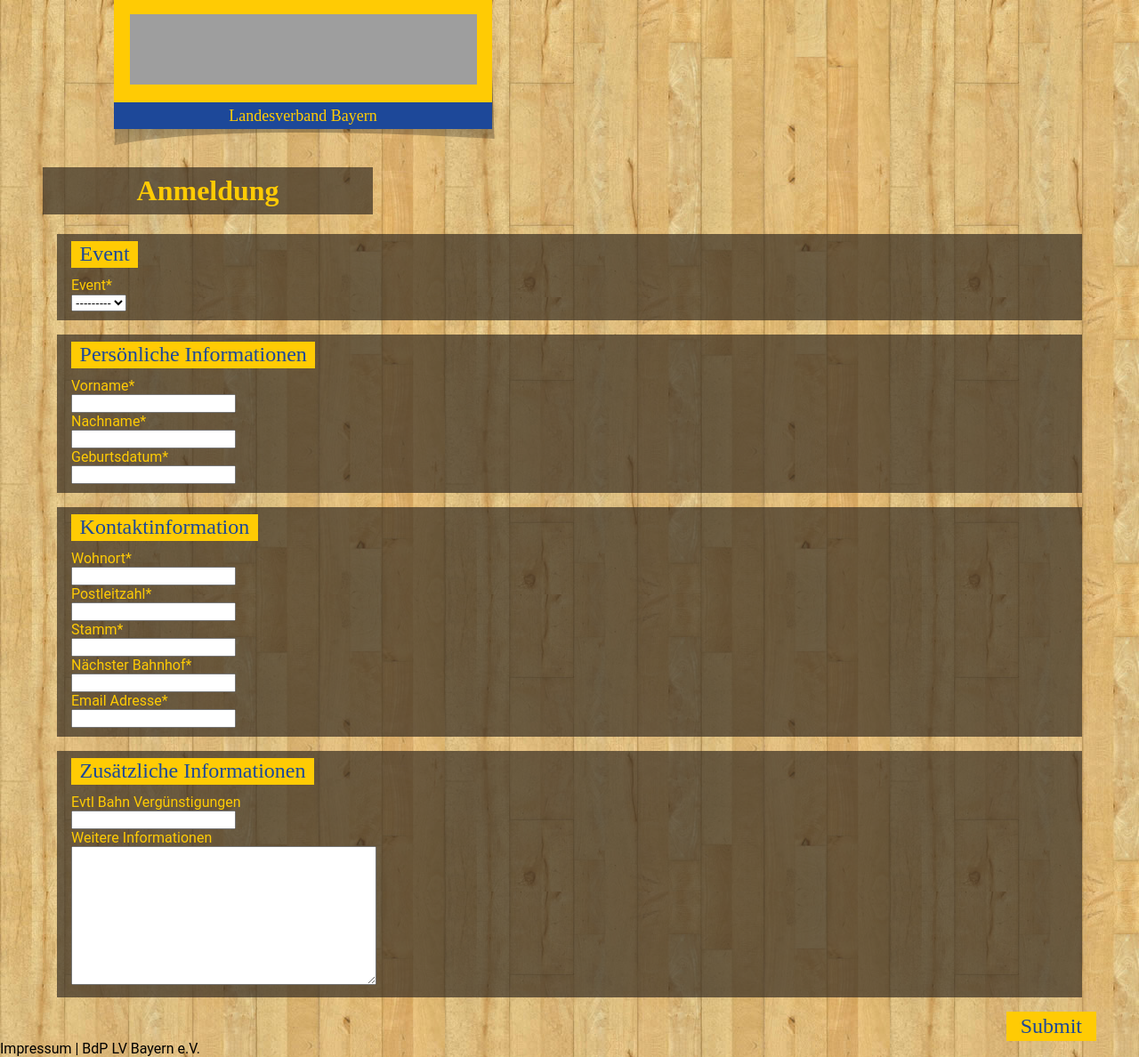
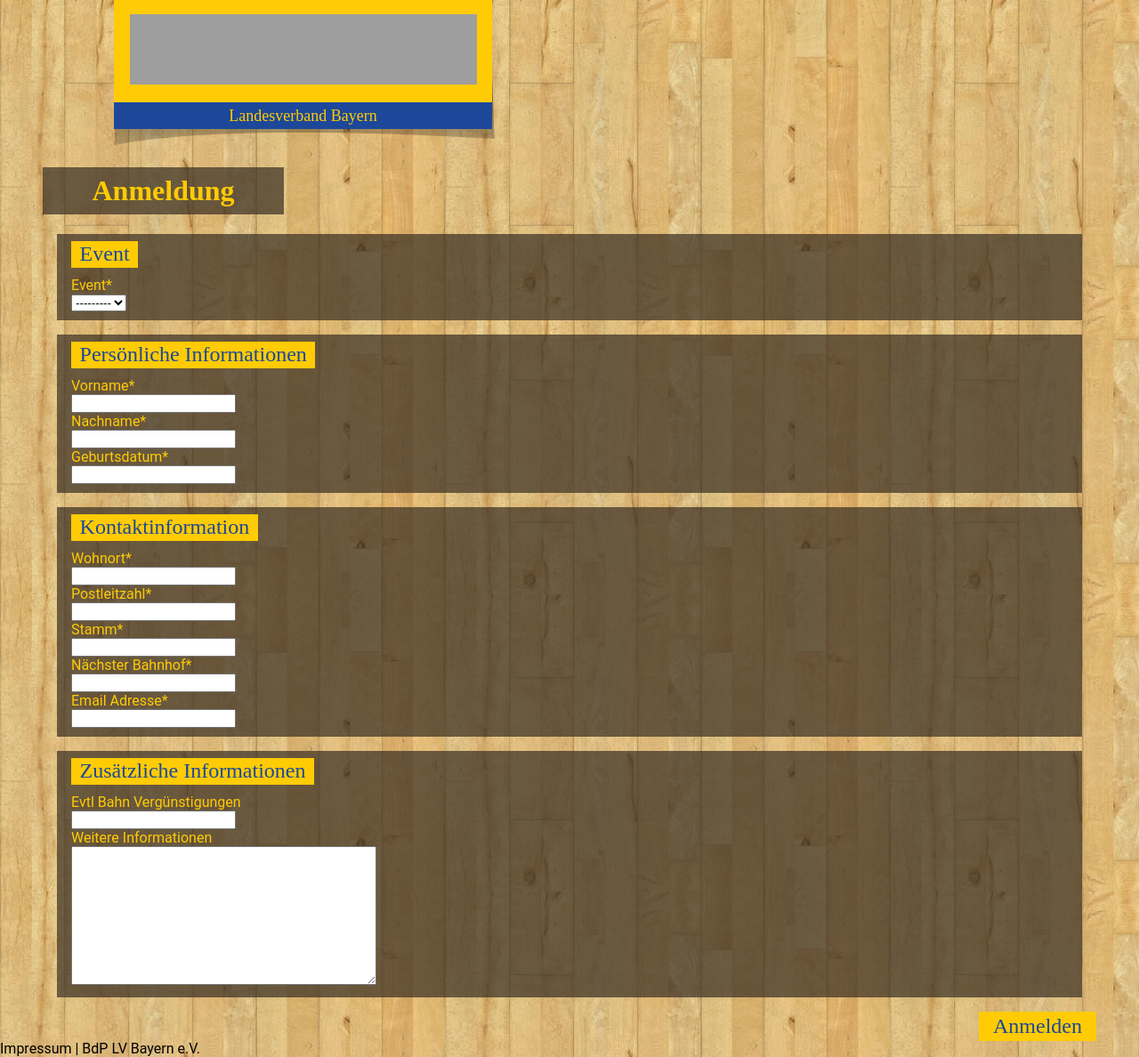
Before and after one commit to girstenbrei/LV, a Django app: page /signup/ in a window 1280 px wide. Shown: the whole page at 89% size. Run offline with Django 3.2, Linux system fonts and the light colour scheme; data that the repository does not hold is empty; style sheets or scripts are compiled from the project's sources; some libraries are stand-ins or nearby versions; grey boxes are pictures that could not be loaded.

Commit message:
Moving css and html to app

```diff
--- a/signup/forms.py
+++ b/signup/forms.py
@@ -52,7 +52,7 @@ class EditParticipant(forms.ModelForm):
                 'additional',
             ),
             ButtonHolder(
-                Submit('submit', 'Submit')
+                Submit('submit', 'Anmelden')
             )
         )
 
--- a/signup/static/signup/css/signup.css
+++ b/signup/static/signup/css/signup.css
@@ -56,15 +56,6 @@ main {
     padding: 2rem 3rem;
 }
 
-h1 {
-    font-family: Immenhausen, serif;
-    color: #ffcb04;
-    background-color: rgba(56, 46, 35, 0.7);
-    width: 30%;
-    text-align: center;
-    padding: 0.5rem;
-}
-
 fieldset {
     background-color: rgba(56, 46, 35, 0.7);
     border-style: none;
@@ -97,7 +88,7 @@ fieldset .help-inline {
     float: right;
 }
 
-.btn {
+.btn-primary {
     background-color: #ffcb04;
     color: #1d4899;
     border: 0;
@@ -108,4 +99,15 @@ fieldset .help-inline {
     font-family: "Immenhausen", serif;
 }
 
+h1 {
+    font-family: "Immenhausen", serif;
+    color: #ffcb04;
+    background-color: rgba(56, 46, 35, 0.7);
+    width: 30%;
+    text-align: center;
+    padding: 0.5rem;
+    max-width: 255px;
+    min-width: 170px;
+}
+
 /*# sourceMappingURL=signup.css.map */
--- a/signup/static/signup/css/signup.sass
+++ b/signup/static/signup/css/signup.sass
@@ -1 +1,11 @@
 @import ../../../../static/css/base
+
+h1
+  font-family: $font_headings
+  color: $primary-yellow
+  background-color: $brown-layover
+  width: 30%
+  text-align: center
+  padding: .5rem
+  max-width: 255px
+  min-width: 170px
--- a/signup/templates/signup.html
+++ b/signup/templates/signup.html
@@ -1,8 +1,22 @@
 {% extends  'base.html' %}
 {% load crispy_forms_tags %}
+{% load staticfiles %}
+
+{% block head %}
+    <link href="{% static 'signup/css/signup.css' %}" rel="stylesheet" type="text/css">
+    <link rel="stylesheet" href="//code.jquery.com/ui/1.12.1/themes/base/jquery-ui.css">
+    <link rel="stylesheet" href="/resources/demos/style.css">
+    <script src="https://code.jquery.com/jquery-1.12.4.js"></script>
+    <script src="https://code.jquery.com/ui/1.12.1/jquery-ui.js"></script>
+    <script>
+        $(function () {
+            $(".dateinput").datepicker().datepicker("option", "dateFormat", "yy-mm-dd");
+        });
+    </script>
+{% endblock %}
 
 {% block main %}
     <h1>Anmeldung</h1>
-        {% csrf_token %}
+    {% csrf_token %}
     {% crispy form %}
 {% endblock %}
--- a/static/css/base.css
+++ b/static/css/base.css
@@ -56,15 +56,6 @@ main {
     padding: 2rem 3rem;
 }
 
-h1 {
-    font-family: Immenhausen, serif;
-    color: #ffcb04;
-    background-color: rgba(56, 46, 35, 0.7);
-    width: 30%;
-    text-align: center;
-    padding: 0.5rem;
-}
-
 fieldset {
     background-color: rgba(56, 46, 35, 0.7);
     border-style: none;
@@ -97,7 +88,7 @@ fieldset .help-inline {
     float: right;
 }
 
-.btn {
+.btn-primary {
     background-color: #ffcb04;
     color: #1d4899;
     border: 0;
--- a/static/css/base.sass
+++ b/static/css/base.sass
@@ -57,14 +57,6 @@ body
 main
   padding: 2rem 3rem
 
-h1
-  font-family: Immenhausen, serif
-  color: $primary-yellow
-  background-color: $brown-layover
-  width: 30%
-  text-align: center
-  padding: .5rem
-
 fieldset
   background-color: $brown-layover
   border-style: none
@@ -92,7 +84,7 @@ fieldset
 #buttonHolder
   float: right
 
-.btn
+.btn-primary
   background-color: $primary-yellow
   color: $primary-blue
   border: 0
--- a/templates/base.html
+++ b/templates/base.html
@@ -5,16 +5,8 @@
     <meta charset="UTF-8">
     <title>{{ title }}</title>
     <link href="{% static 'css/base.css' %}" rel="stylesheet" type="text/css">
-    {#    <link rel="stylesheet" href="https://maxcdn.bootstrapcdn.com/bootstrap/4.0.0/css/bootstrap.min.css" integrity="sha384-Gn5384xqQ1aoWXA+058RXPxPg6fy4IWvTNh0E263XmFcJlSAwiGgFAW/dAiS6JXm" crossorigin="anonymous">#}
-    <link rel="stylesheet" href="//code.jquery.com/ui/1.12.1/themes/base/jquery-ui.css">
-    <link rel="stylesheet" href="/resources/demos/style.css">
-    <script src="https://code.jquery.com/jquery-1.12.4.js"></script>
-    <script src="https://code.jquery.com/ui/1.12.1/jquery-ui.js"></script>
-    <script>
-        $(function () {
-            $(".dateinput").datepicker().datepicker("option", "dateFormat", "yy-mm-dd");
-        });
-    </script>
+    {% block head %}
+    {% endblock %}
 </head>
 <body>
 
```
Also changed, not shown: 2 other files.
